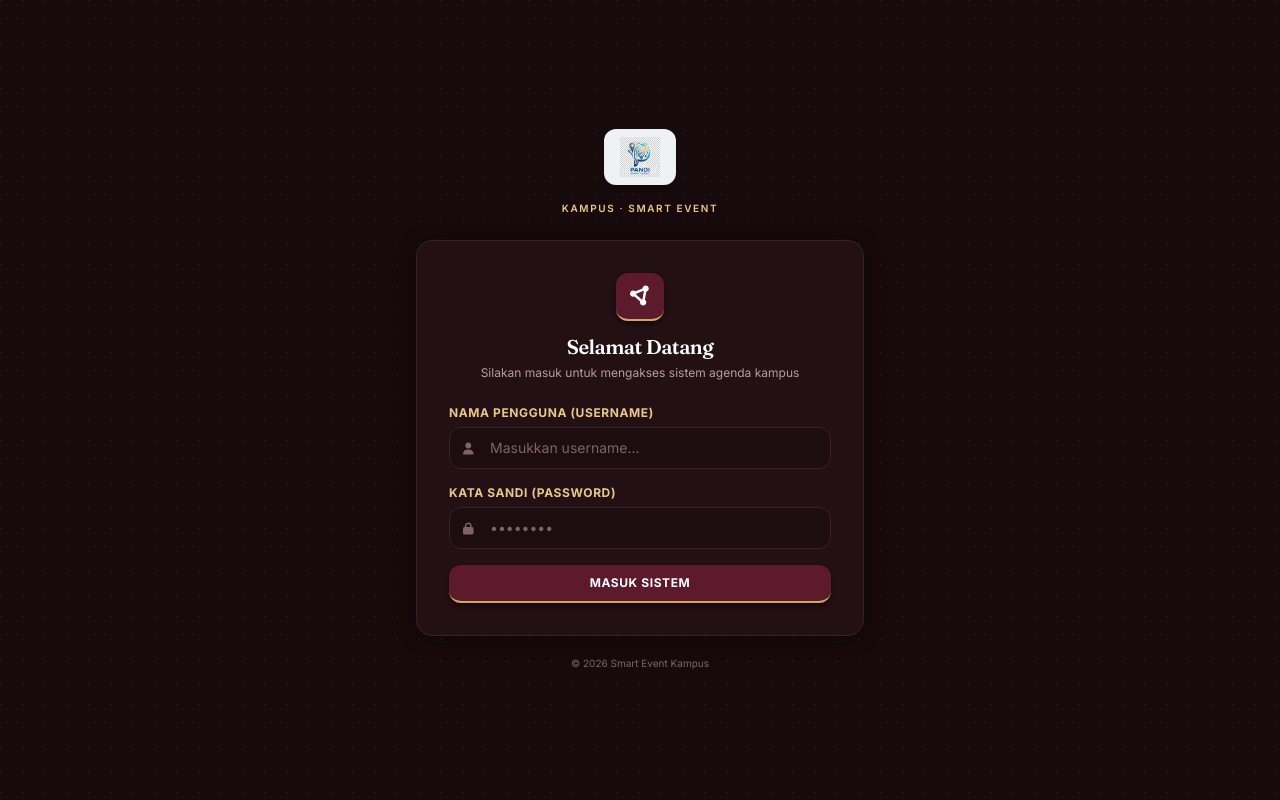
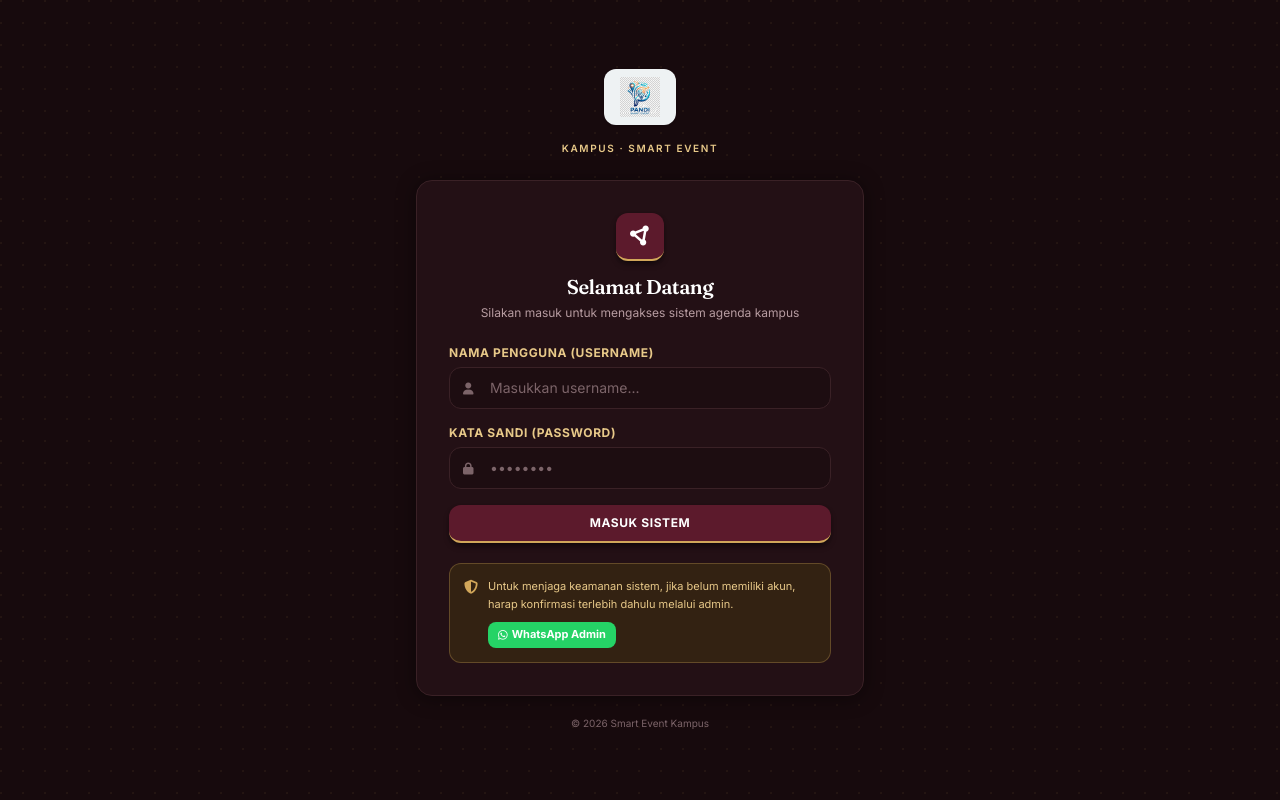
Before and after one commit to suppandi11/SmartEventPandi, a PHP site: page /login.php in a window 1280 px wide. Run offline with PHP 8.4, Linux system fonts and the light colour scheme.

Commit message:
Update login.php

```diff
--- a/login.php
+++ b/login.php
@@ -8,6 +8,9 @@ if (isset($_SESSION['login'])) {
 }
 
 $error = false;
+
+$wa_message = "Hallo kak, saya mau daftar akun Smart Event\nPilih satu: Mahasiswa / Dosen :\nNama :\nNIM :";
+$wa_link = "https://wa.me/6283822124957?text=" . rawurlencode($wa_message);
 
 if (isset($_POST['login'])) {
     $username = mysqli_real_escape_string($conn, $_POST['username']);
@@ -112,6 +115,16 @@ if (isset($_POST['login'])) {
                 </div>
                 <button type="submit" name="login" class="w-full py-2.5 bg-[var(--maroon)] hover:bg-[var(--maroon-2)] text-white font-bold text-xs rounded-xl transition uppercase tracking-wider shadow-md shadow-black/40 cursor-pointer border-b-2 border-[var(--gold)]">Masuk Sistem</button>
             </form>
+
+            <div class="mt-5 bg-[var(--gold-bg)] border border-[var(--gold)]/30 rounded-xl p-3.5 flex items-start gap-2.5">
+                <i class="fa-solid fa-shield-halved text-[var(--gold)] text-sm mt-0.5"></i>
+                <p class="text-[11px] text-[var(--gold-soft)] leading-relaxed">
+                    Untuk menjaga keamanan sistem, jika belum memiliki akun, harap konfirmasi terlebih dahulu melalui admin.
+                    <a href="<?= $wa_link ?>" target="_blank" rel="noopener" class="inline-flex items-center gap-1 font-bold text-white bg-[#25D366] hover:bg-[#1ebe57] px-2.5 py-1 rounded-lg mt-2 transition no-underline">
+                        <i class="fa-brands fa-whatsapp"></i> WhatsApp Admin
+                    </a>
+                </p>
+            </div>
         </div>
 
         <p class="text-center text-[10px] text-[var(--slate-soft)] mt-5">&copy; <?= date('Y') ?> Smart Event Kampus</p>
```
